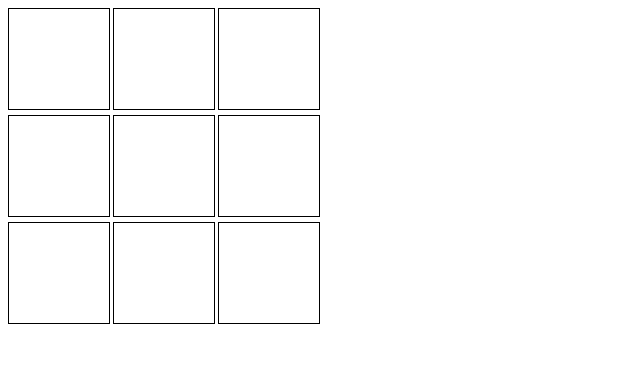
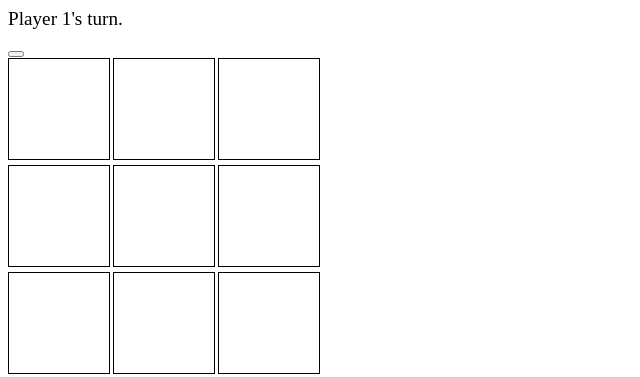
Before and after one commit to kodi73/Tic-Tac-Toe, a plain HTML site: page index.html in a window 1280 px wide. Shown: the whole page, without its empty margins (0-640 px from the left). Drawn offline with Linux system fonts and the light colour scheme.

Commit message:
Assignment Completed

```diff
--- a/index.html
+++ b/index.html
@@ -7,7 +7,10 @@
     <link rel="stylesheet" href="styles/style.css">
 </head>
 <body>
+    <div id="status"></div>
+    <button id="restart"></button>
     <div id="gameboard"></div>
+
     <script src="scripts/script.js"></script>
 </body>
 </html>
--- a/scripts/script.js
+++ b/scripts/script.js
@@ -32,6 +32,8 @@ const Player = (name, mark) => {
 };
 
 const GameController = (function () {
+    let gameOver = false;
+
     const player1 = Player("Player 1", "X");
     const player2 = Player("Player 2", "O");
 
@@ -44,6 +46,8 @@ const GameController = (function () {
     const getActivePlayer = () => activePlayer;
 
     const playRound = (index) => {
+        if (gameOver) return;
+
         const success = Gameboard.setMark(index, activePlayer.getMark());
         if (!success) {
             return;
@@ -51,17 +55,25 @@ const GameController = (function () {
 
         const winner = checkWinner();
         if (winner) {
+            gameOver = true;
             console.log(`${activePlayer.getName()} wins the round!🥳`);
             return;
         }
 
         if (checkTie()) {
+            gameOver = true;
             console.log("Its a tie.👔");
             return;
         }
 
         switchPlayer();
     };
+
+    const reset = () => {
+        Gameboard.reset(),
+        activePlayer = player1;
+        gameOver = false;
+    }
 
     const winningCombinations = [
         [0, 1, 2],
@@ -97,10 +109,15 @@ const GameController = (function () {
     return {
         playRound,
         getActivePlayer,
+        reset,
+        checkWinner,
+        checkTie,
     };
 })();
 
 const DisplayController = (function () {
+    const statusText = document.getElementById("status");
+    const restartButton = document.getElementById("restart");
     const boardElement = document.getElementById("gameboard");
     const render = () => {
         boardElement.innerHTML = "";
@@ -118,7 +135,24 @@ const DisplayController = (function () {
 
             boardElement.appendChild(square);
         });
+
+        const winner = GameController.checkWinner();
+
+        if (winner) {
+            statusText.textContent = `${winner} wins. 🏆`;
+        }
+        else if (GameController.checkTie()) {
+            statusText.textContent = "It's a tie. 👔";
+        }
+        else {
+            statusText.textContent = `${GameController.getActivePlayer().getName()}'s turn.`;
+        }
     };
+
+    restartButton.addEventListener("click", () => {
+        GameController.reset();
+        render();
+    });
 
     return {
         render,
--- a/styles/style.css
+++ b/styles/style.css
@@ -13,3 +13,8 @@
     justify-content: center;
     font-size: 2rem;
 }
+
+#status {
+    margin-bottom: 10px;
+    font-size: 1.2rem;
+}
```
